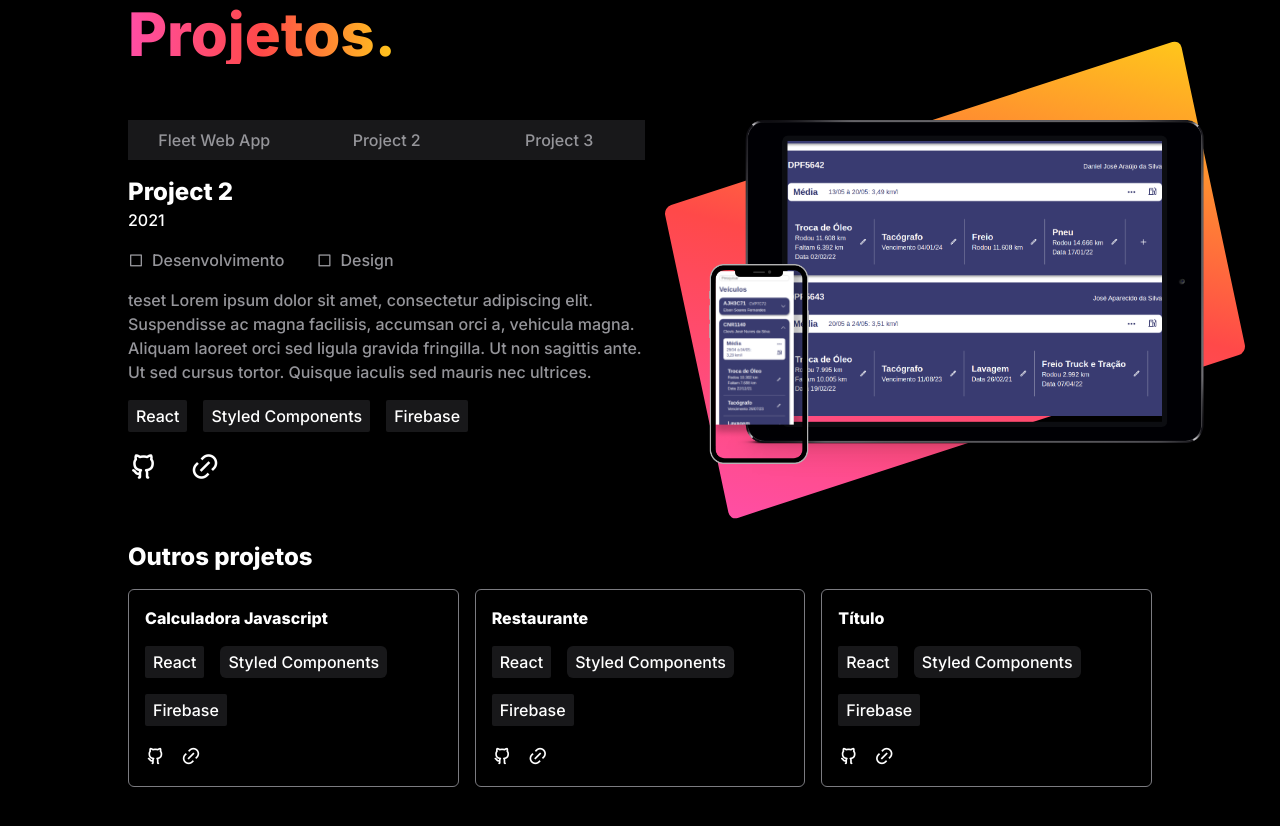
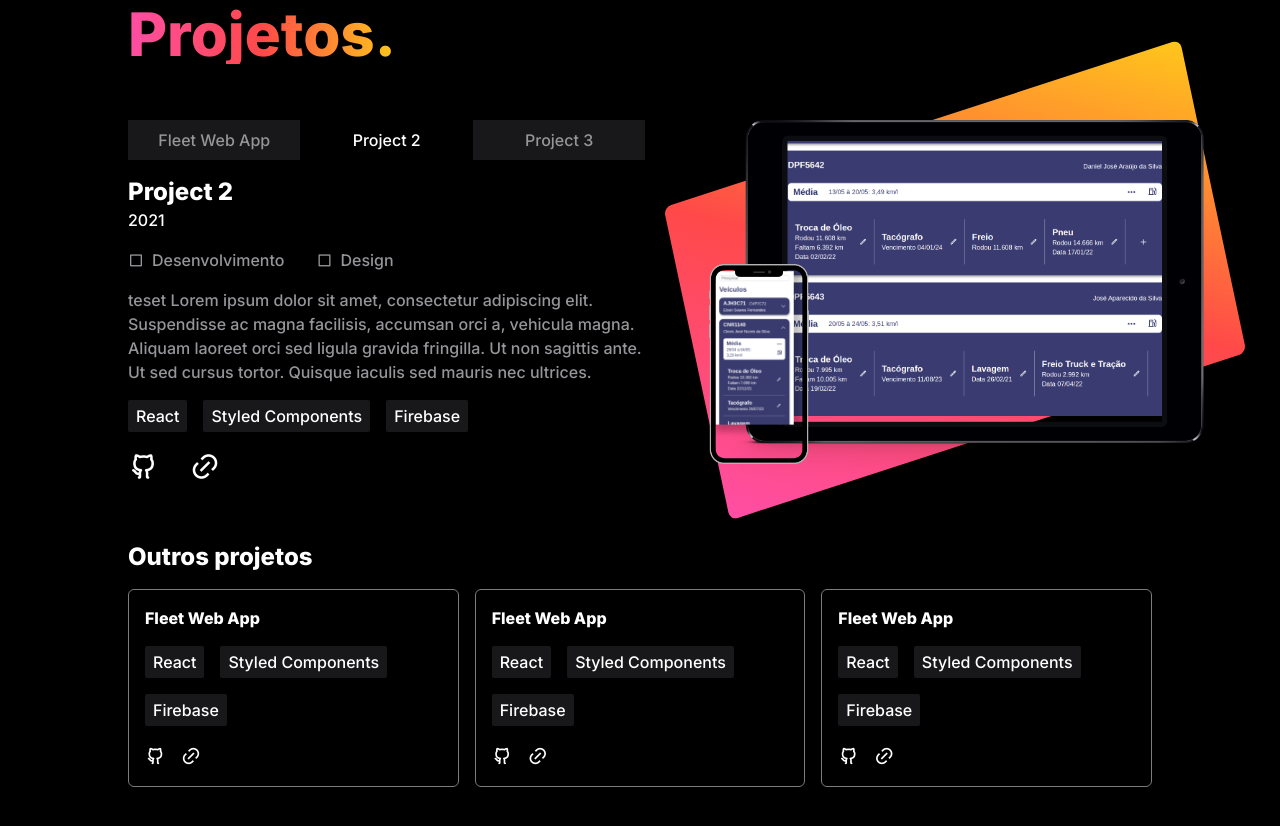
Before and after one commit to fabiolima-dev/fabiolima.dev, a Next.js app: page / in a window 1280 px wide. Shown: the part 1660-2486 px from the top of the page. Built offline with nearby package versions, Linux system fonts and the light colour scheme.

Commit message:
Other Projects connect to data

```diff
--- a/components/MobileNav.js
+++ b/components/MobileNav.js
@@ -2,9 +2,7 @@ import { motion } from "framer-motion";
 
 export default function MobileNav({ sections, open }) {
   return (
-    <motion.div
-      className={`fixed top-0 right-0 -z-10 flex w-screen opacity-100 md:hidden`}
-    >
+    <motion.div className="fixed top-0 right-0 -z-10 flex w-screen opacity-100 md:hidden">
       <div
         className={`${open ? "" : "hidden"} h-screen w-screen backdrop-blur-sm`}
       ></div>
--- /dev/null
+++ b/components/OtherProject.js
@@ -0,0 +1,24 @@
+export default function OtherProject({ project }) {
+  return (
+    <div className="flex w-full flex-col justify-evenly gap-4 rounded-md border-[1px] border-quaternary p-4">
+      <h3 className="font-bold">{project.name}</h3>
+      <li className="flex flex-wrap gap-4 text-white">
+        {project.technologies.map((technologie) => {
+          return (
+            <ul className="rounded-sm bg-tertiary py-[4px] px-2">
+              {technologie}
+            </ul>
+          );
+        })}
+      </li>
+      <div className="flex gap-4">
+        <a className="text-xl" target="_blank" href={`${project.github}`}>
+          <i className="ri-github-line"></i>
+        </a>
+        <a className="text-xl" target="_blank" href={`${project.link}`}>
+          <i className="ri-link"></i>
+        </a>
+      </div>
+    </div>
+  );
+}
--- a/components/sections/Projects.js
+++ b/components/sections/Projects.js
@@ -2,12 +2,13 @@ import { useState } from "react";
 import SectionTitle from "../SectionTitle";
 import FeaturedProject from "../FeaturedProject";
 import projects from "../../data/projects";
+import OtherProject from "../OtherProject";
 
 export default function Projects({ section }) {
   const [projectOrder, setProjectOrder] = useState(1);
 
-  function handleClick() {
-    console.log("clicking");
+  function handleClick(e) {
+    setProjectOrder(e.target.id);
   }
 
   return (
@@ -19,18 +20,23 @@ export default function Projects({ section }) {
       <div className="flex">
         <div className="flex flex-col gap-4 md:pr-20">
           <div className="flex h-10 w-full justify-between bg-tertiary text-gray-1">
-            {projects.feature.map((project) => {
+            {projects.feature.map((project, index) => {
               return (
                 <h3
+                  id={index}
+                  key={index}
                   onClick={handleClick}
-                  className="relative flex w-full items-center justify-center bg-tertiary p-2 text-center hover:bg-primary hover:text-secondary"
+                  className={`${
+                    projectOrder === index
+                      ? "bg-primary text-secondary"
+                      : "bg-tertiary"
+                  } relative flex w-full items-center justify-center p-2 text-center hover:bg-primary hover:text-secondary`}
                 >
                   {project.name}
                 </h3>
               );
             })}
           </div>
-
           <FeaturedProject project={projects.feature[projectOrder]} />
         </div>
 
@@ -74,48 +80,9 @@ export default function Projects({ section }) {
       <div className="flex flex-col gap-4">
         <h2>Outros projetos</h2>
         <div className="flex flex-col gap-4 md:flex-row">
-          <div className="flex w-full flex-col justify-evenly gap-4 rounded-md border-[1px] border-quaternary p-4">
-            <h3 className="font-bold">Calculadora Javascript</h3>
-            <li className="flex flex-wrap gap-4 text-white">
-              <ul className="rounded-sm bg-tertiary py-[4px] px-2">React</ul>
-              <ul className="rounded-md bg-tertiary py-[4px] px-2">
-                Styled Components
-              </ul>
-              <ul className="rounded-sm bg-tertiary py-[4px] px-2">Firebase</ul>
-            </li>
-            <div className="flex gap-4 text-xl">
-              <i className="ri-github-line"></i>
-              <i className="ri-link"></i>
-            </div>
-          </div>
-          <div className="flex w-full flex-col justify-evenly gap-4 rounded-md border-[1px] border-quaternary p-4">
-            <h3 className="font-bold">Restaurante</h3>
-            <li className="flex flex-wrap gap-4 text-white">
-              <ul className="rounded-sm bg-tertiary py-[4px] px-2">React</ul>
-              <ul className="rounded-md bg-tertiary py-[4px] px-2">
-                Styled Components
-              </ul>
-              <ul className="rounded-sm bg-tertiary py-[4px] px-2">Firebase</ul>
-            </li>
-            <div className="flex gap-4 text-xl">
-              <i className="ri-github-line"></i>
-              <i className="ri-link"></i>
-            </div>
-          </div>
-          <div className="flex w-full flex-col justify-evenly gap-4 rounded-md border-[1px] border-quaternary p-4">
-            <h3 className="font-bold">Título</h3>
-            <li className="flex flex-wrap gap-4 text-white">
-              <ul className="rounded-sm bg-tertiary py-[4px] px-2">React</ul>
-              <ul className="rounded-md bg-tertiary py-[4px] px-2">
-                Styled Components
-              </ul>
-              <ul className="rounded-sm bg-tertiary py-[4px] px-2">Firebase</ul>
-            </li>
-            <div className="flex gap-4 text-xl">
-              <i className="ri-github-line"></i>
-              <i className="ri-link"></i>
-            </div>
-          </div>
+          {projects.others.map((project) => {
+            return <OtherProject project={project} />;
+          })}
         </div>
       </div>
     </section>
```
